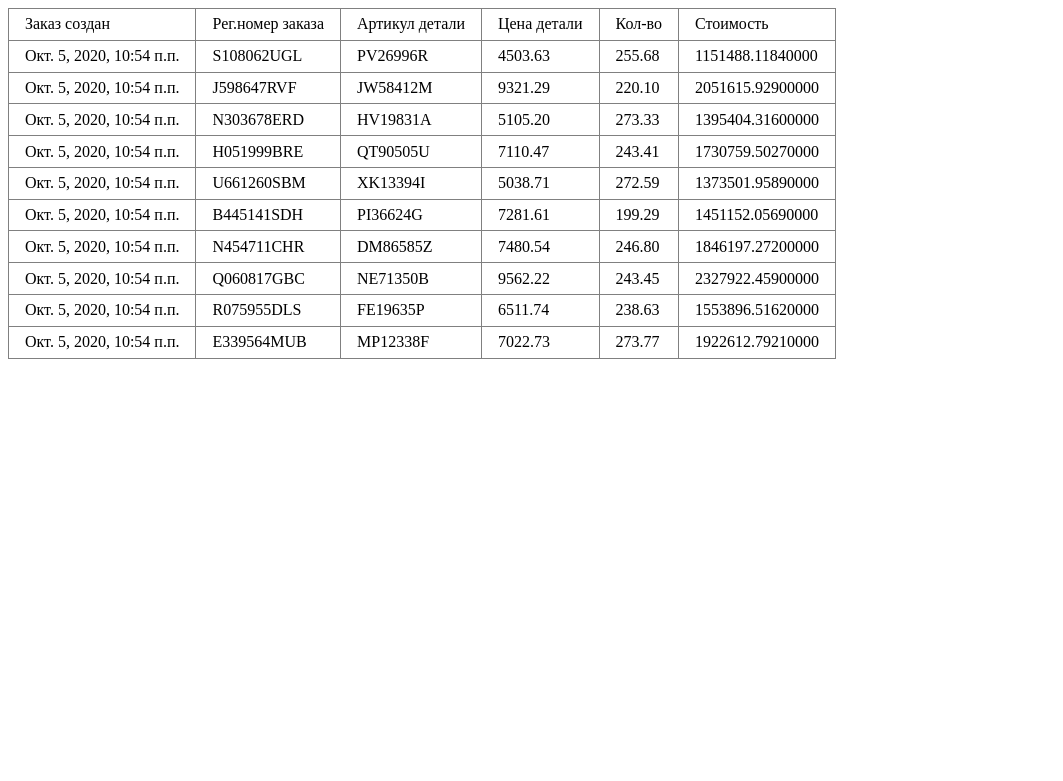
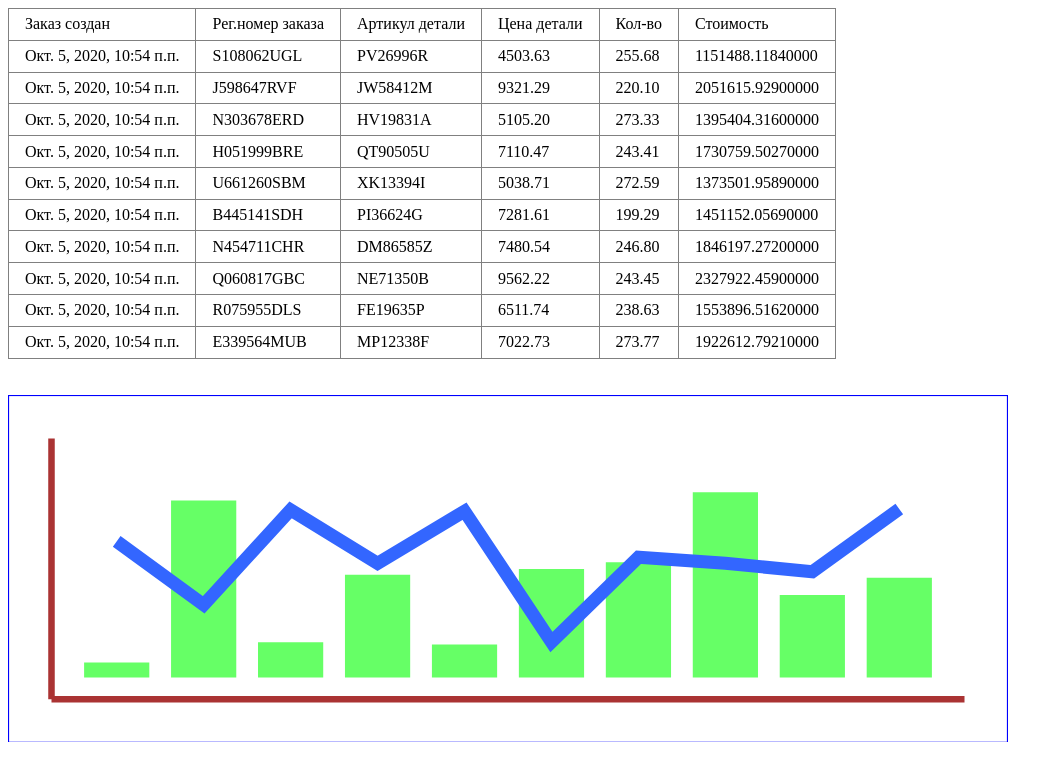
Before and after one commit to Cerzon/ordertask, a Django app: page / in a window 1280 px wide. Shown: the top 781 px of the page, without its empty margins (0-1063 px from the left). Run offline with Django 3.2, Linux system fonts and the light colour scheme; data comes from the database, SQL or seed files in the repository.

Commit message:
svg chart added

```diff
--- /dev/null
+++ b/mainapp/templates/mainapp/includes/inc_svg_chart.html
@@ -0,0 +1,54 @@
+<svg
+    version="1.1"
+    xmlns="http://www.w3.org/2000/svg"
+    viewBox="0 0 46 16"
+    width="{{ chart_width }}px"
+>
+    <defs>
+        <style>
+            .chart-field-border {
+                fill: none;
+                stroke: blue;
+                stroke-width: 0.1;
+            }
+            .chart-axis {
+                fill: none;
+                stroke: #aa3333;
+                stroke-width: 0.3;
+            }
+            .chart-price-bar {
+                fill: none;
+                stroke: #66ff66;
+                stroke-width: 3;
+            }
+            .chart-amount-curve {
+                fill: none;
+                stroke: #3366ff;
+                stroke-width: 0.6;
+            }
+        </style>
+    </defs>
+    <!-- рамка вокруг всего графика -->
+    <rect class="chart-field-border" width="46" height="16" />
+    <!-- ось абсцисс (x) -->
+    <line class="chart-axis" x1="2" x2="44" y1="14" y2="14" />
+    <!-- ось ординат (y) -->
+    <line class="chart-axis" x1="2" x2="2" y1="2" y2="14" />
+
+    <!-- рисуем bar-chart про цены -->
+    {% for price in chart_prices %}
+        <line class="chart-price-bar"
+            x1="{{ price.0 }}"
+            x2="{{ price.0 }}"
+            y1="{{ price.1 }}"
+            y2="10"
+            transform="translate(3, 3)"
+        />
+    {% endfor %}
+
+    <!-- рисуем line-plot про количество -->
+    <path class="chart-amount-curve"
+        d="M{{ chart_amounts.0.0 }} {{ chart_amounts.0.1 }}{% for amount in chart_amounts %}L{{ amount.0 }} {{ amount.1 }}{% endfor %}"
+        transform="translate(3, 3)"
+    />
+</svg>
--- a/mainapp/templates/mainapp/index.html
+++ b/mainapp/templates/mainapp/index.html
@@ -36,5 +36,9 @@
         </tr>
         {% endfor %}
     </table>
+
+    <br><br>
+
+    {% include 'mainapp/includes/inc_svg_chart.html' with chart_width=1000 %}
 </body>
 </html>
--- a/mainapp/views.py
+++ b/mainapp/views.py
@@ -1,5 +1,6 @@
 """ Mainapp views here
 """
+from decimal import Decimal
 from django.db.models import F, OuterRef, Subquery
 from django.shortcuts import render
 
@@ -12,5 +13,28 @@ def index_view(request):
     costly = OrderItem.objects.filter(order=OuterRef('pk')).annotate(cost=F('price') * F('amount')).order_by('-cost')[:1]
     items_pk = [el.item_pk for el in OrderHeader.objects.annotate(item_pk=Subquery(costly.values('pk')))]
     items = OrderItem.objects.filter(pk__in=items_pk).select_related().annotate(cost=F('price') * F('amount'))
-    context = {'items': items}
+    prices, amounts = tuple(zip(*tuple(items.values_list('price', 'amount'))))
+
+    # prepare relative chart values
+    def chart_values(value_list, axis_range=10):
+        chart_floor = min(value_list) * Decimal('0.9')
+        chart_range = max(value_list) * Decimal('1.1') - chart_floor
+        return tuple(
+            zip(
+                range(2, 40, 4),
+                map(lambda x: '{:.3f}'.format(
+                    (1 - (x - chart_floor) / chart_range) * axis_range
+                ).replace(',', '.'), value_list)
+            )
+        )
+
+    context = {
+        'items': items,
+        'chart_prices': chart_values(prices),
+        'chart_amounts': chart_values(amounts),
+    }
     return render(request, 'mainapp/index.html', context)
+
+
+def empty_view(request):
+    pass
```
